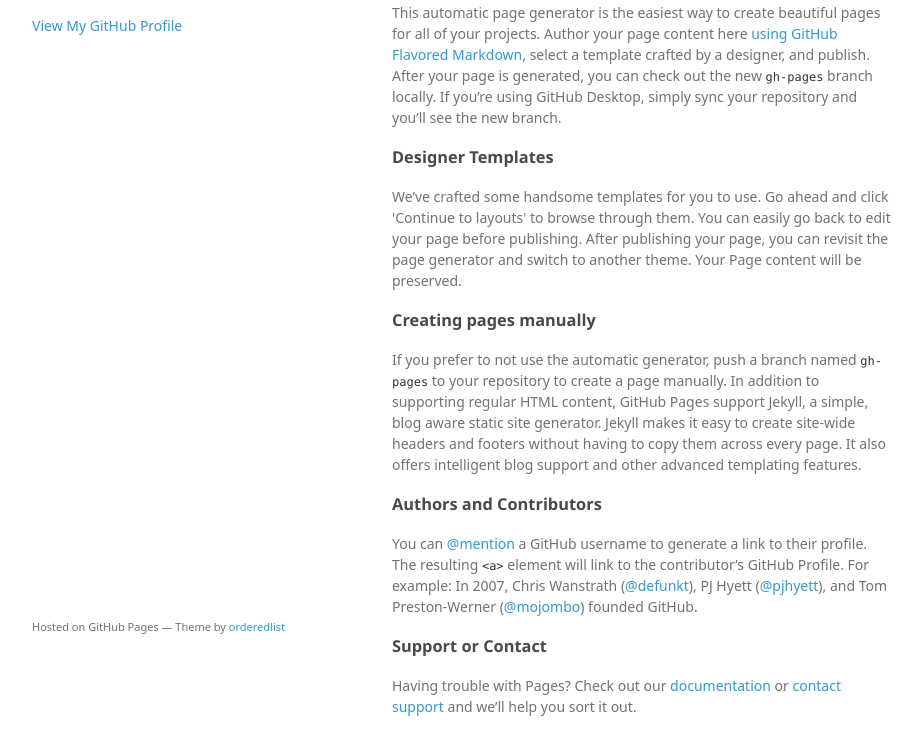
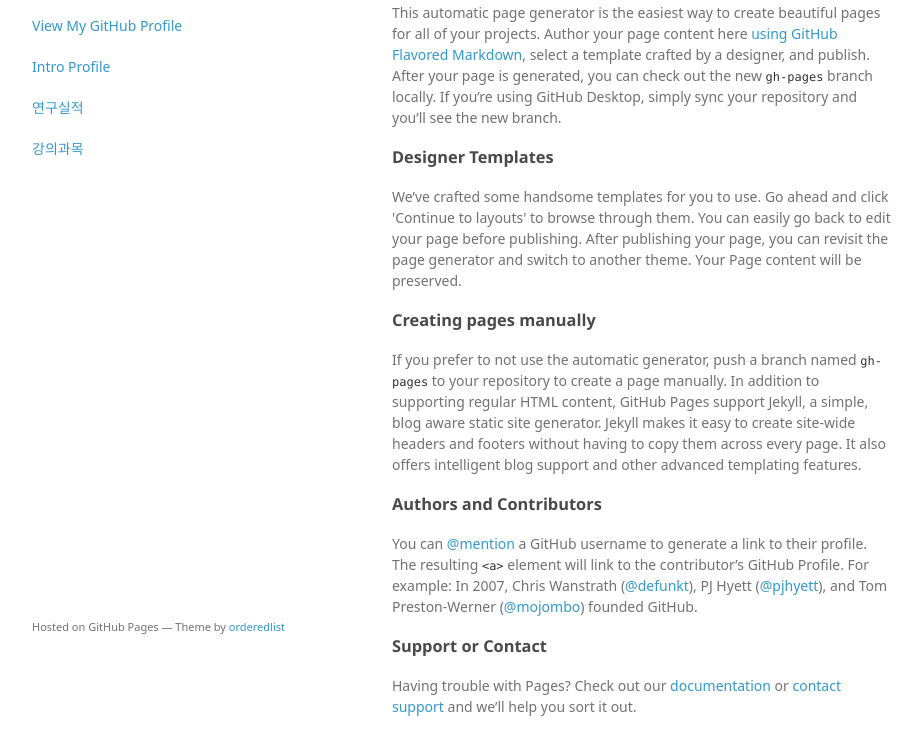
Before and after one commit to databetter01/databetter02.github.io, a plain HTML site: page index.html in a window 1280 px wide. Shown: the part 94-848 px from the top of the page, without its empty margins (178-1100 px from the left). Drawn offline with Linux system fonts and the light colour scheme; a web font is replaced by a local one.

Commit message:
Update index.html

```diff
--- a/index.html
+++ b/index.html
@@ -17,10 +17,10 @@
       <header>
         <h1>Databetter01.GitHub.io</h1>
         <p></p>
-
-
         <p class="view"><a href="https://github.com/databetter01">View My GitHub Profile</a></p>
-
+        <p class="view"><a href="https://github.com/databetter01">Intro Profile</a></p>
+        <p class="view"><a href="#">연구실적</a></p>
+        <p class="view"><a href="#">강의과목</a></p>
       </header>
       <section>
         <h3>
```
